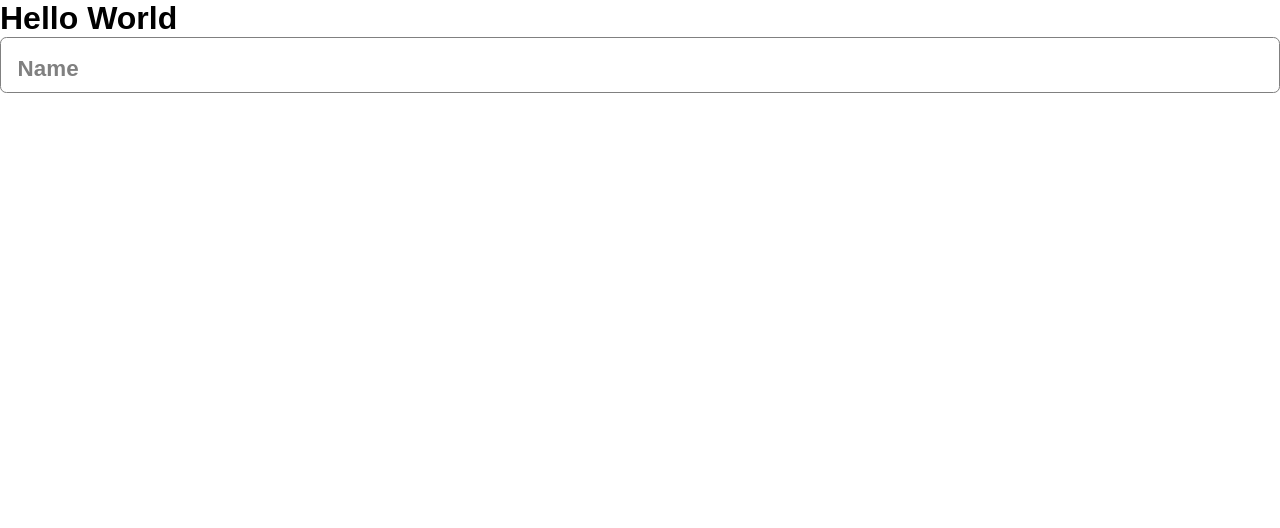
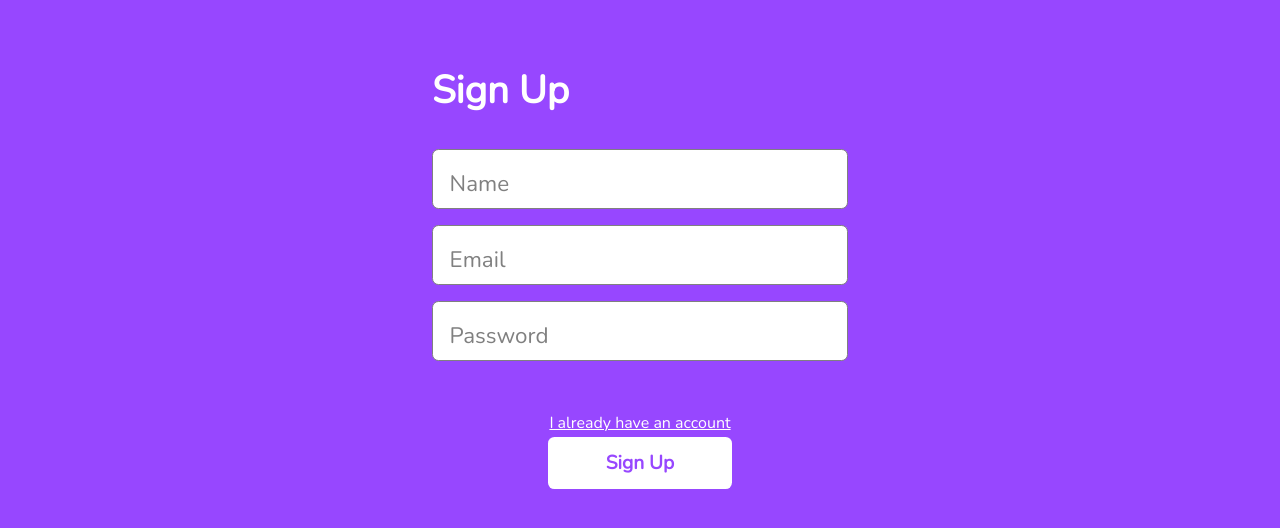
Before and after one commit to abdallahmoubarak/e-learning-system-laravel-react-mongodb, a React (Create React App) app in the folder frontend/: page / in a window 1280 px wide. Shown: the top 528 px of the page. Built offline with nearby package versions, Linux system fonts and the light colour scheme.

Commit message:
updating main structure frontend

```diff
--- a/frontend/public/index.html
+++ b/frontend/public/index.html
@@ -5,10 +5,13 @@
     <link rel="icon" href="%PUBLIC_URL%/favicon.ico" />
     <meta name="viewport" content="width=device-width, initial-scale=1" />
     <meta name="theme-color" content="#000000" />
+    <link
+      rel="stylesheet"
+      type="text/css"
+      href="//fonts.googleapis.com/css?family=Nunito" />
     <meta
       name="description"
-      content="Web site created using create-react-app"
-    />
+      content="Web site created using create-react-app" />
     <link rel="apple-touch-icon" href="%PUBLIC_URL%/logo192.png" />
     <!--
       manifest.json provides metadata used when your web app is installed on a
--- a/frontend/src/App.css
+++ b/frontend/src/App.css
@@ -9,7 +9,6 @@
   outline: none;
   -webkit-tap-highlight-color: transparent;
   font-family: Nunito, sans-serif;
-  font-weight: bold;
   -ms-scroll-chaining: none;
   overscroll-behavior: contain;
   -ms-overflow-style: none;
@@ -23,6 +22,20 @@
 img {
   max-width: 100%;
   width: 100%;
+}
+:root {
+  --primary-color: #9747ff;
+}
+
+h1 {
+  font-weight: 1000;
+}
+
+.app {
+  background: var(--primary-color);
+  width: 100vw;
+  height: 100vh;
+  padding: 1rem 0rem;
 }
 
 /**************** Input ****************/
@@ -79,7 +92,7 @@ label {
 }
 
 .input:focus {
-  border: 2px solid var(--primary-color);
+  border: 2px solid gray;
 }
 
 .input:not(:placeholder-shown) + label,
--- a/frontend/src/App.jsx
+++ b/frontend/src/App.jsx
@@ -1,12 +1,10 @@
 import "./App.css";
-import Input from "./components/Input";
+import Sign from "./components/pages/Sign";
 
 function App() {
   return (
-    <div className="App">
-      <h1>Hello World</h1>
-
-      <Input name="Name" />
+    <div className="app">
+      <Sign />
     </div>
   );
 }
```
